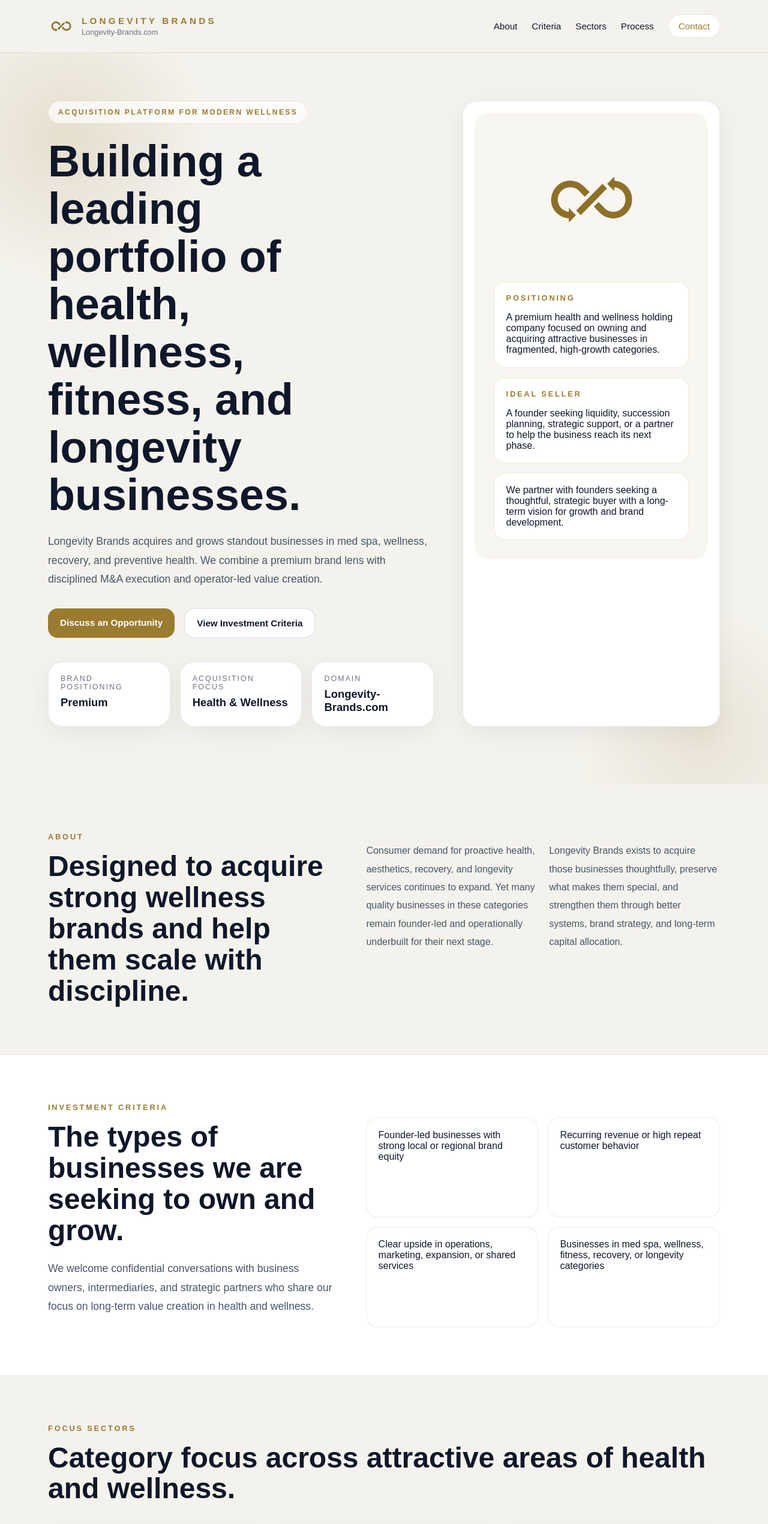
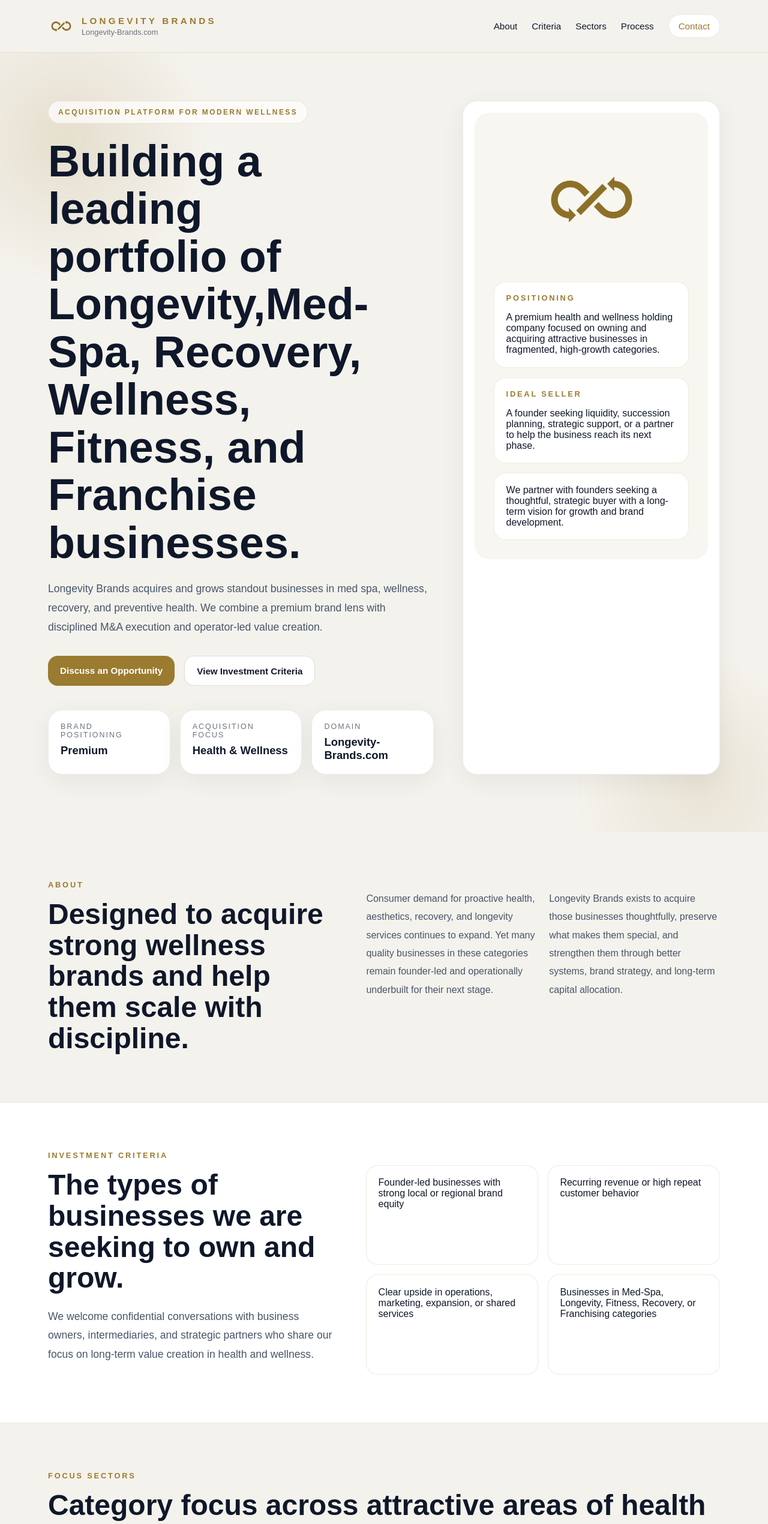
Before and after one commit to ecretro/longevity-brands-site, a Next.js app: page / in a window 1280 px wide. Shown: the top 2540 px of the page at 60% size. Built offline with nearby package versions, Linux system fonts and the light colour scheme.

Commit message:
Update page.js
capital letters

```diff
--- a/app/page.js
+++ b/app/page.js
@@ -14,7 +14,7 @@
   "Founder-led businesses with strong local or regional brand equity",
   "Recurring revenue or high repeat customer behavior",
   "Clear upside in operations, marketing, expansion, or shared services",
-  "Businesses in med spa, wellness, fitness, recovery, or longevity categories"
+  "Businesses in Med-Spa, Longevity, Fitness, Recovery, or Franchising categories"
 ];
 
 const reasons = [
@@ -58,7 +58,7 @@
           <div className="container hero-grid">
             <div>
               <div className="pill">Acquisition platform for modern wellness</div>
-              <h1>Building a leading portfolio of health, wellness, fitness, and longevity businesses.</h1>
+              <h1>Building a leading portfolio of Longevity,Med-Spa, Recovery, Wellness, Fitness, and Franchise businesses.</h1>
               <p className="lead">
                 Longevity Brands acquires and grows standout businesses in med spa, wellness, recovery,
                 and preventive health. We combine a premium brand lens with disciplined M&amp;A execution
```
